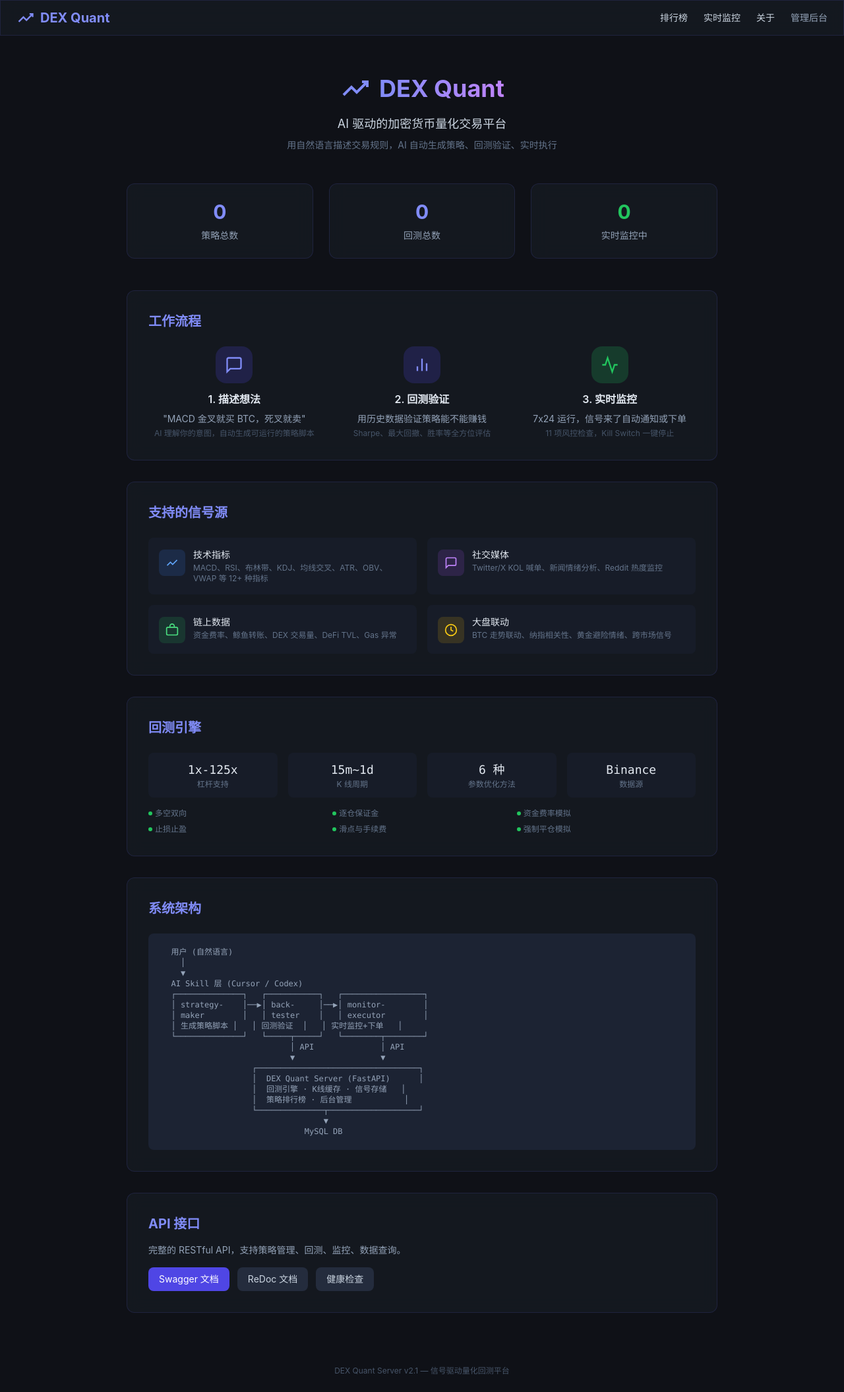
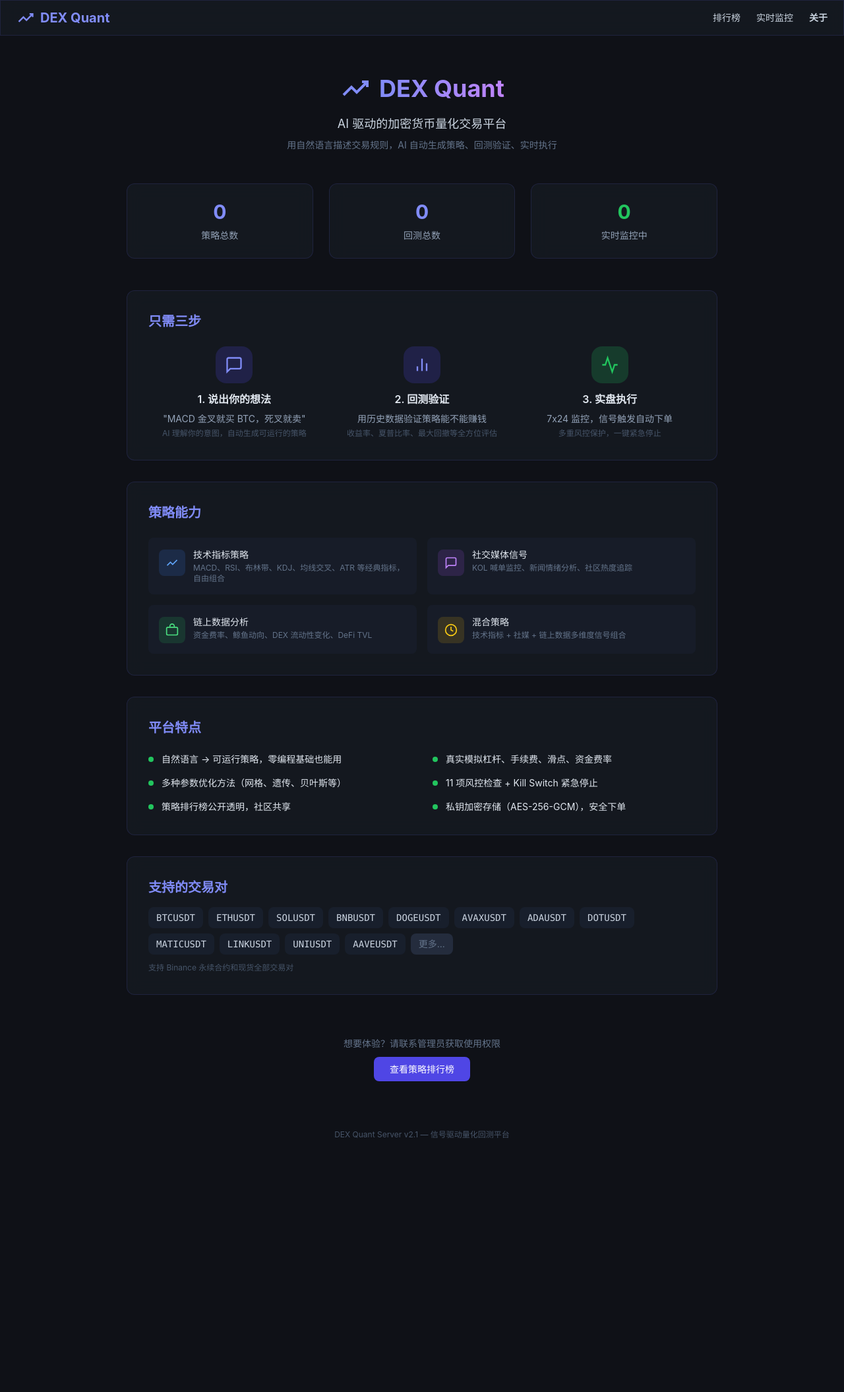
Before and after one commit to miyaosk/dex-quant-server, a FastAPI app: page /about in a window 1280 px wide. Shown: the whole page at 66% size. After the commit the page ends 1725 px from the top, so only its background shows below. Run offline with FastAPI, Linux system fonts and the light colour scheme; parts of the project's set-up code (start-up, migrations or seed data) failed here and were passed over; some libraries are stand-ins or nearby versions.

Commit message:
security: 隐藏内部信息，保护 API 端点
- 介绍页改为纯产品功能展示，移除架构图/API路径/技术细节
- 导航栏隐藏"管理后台"入口（只能手动输 /admin/login）
- /docs、/redoc、/openapi.json 仅管理员登录后可访问
- 未登录访问文档页返回 404

Made-with: Cursor

```diff
--- a/app/main.py
+++ b/app/main.py
@@ -7,9 +7,10 @@ DEX Quant Server — FastAPI 应用入口
 
 from contextlib import asynccontextmanager
 
-from fastapi import FastAPI
+from fastapi import FastAPI, Request
 from fastapi.middleware.cors import CORSMiddleware
 from fastapi.openapi.docs import get_redoc_html, get_swagger_ui_html
+from fastapi.responses import JSONResponse
 from loguru import logger
 
 from app import database
@@ -44,8 +45,15 @@ app = FastAPI(
 )
 
 
+def _is_admin(request: Request) -> bool:
+    token = request.cookies.get("admin_session")
+    return bool(token and admin_web._SESSION_TOKENS.get(token))
+
+
 @app.get("/docs", include_in_schema=False)
-async def custom_swagger_ui():
+async def custom_swagger_ui(request: Request):
+    if not _is_admin(request):
+        return JSONResponse({"detail": "Not Found"}, status_code=404)
     return get_swagger_ui_html(
         openapi_url=app.openapi_url,
         title=app.title + " - Swagger UI",
@@ -55,12 +63,21 @@ async def custom_swagger_ui():
 
 
 @app.get("/redoc", include_in_schema=False)
-async def custom_redoc():
+async def custom_redoc(request: Request):
+    if not _is_admin(request):
+        return JSONResponse({"detail": "Not Found"}, status_code=404)
     return get_redoc_html(
         openapi_url=app.openapi_url,
         title=app.title + " - ReDoc",
         redoc_js_url="https://unpkg.com/redoc@2.1.5/bundles/redoc.standalone.js",
     )
+
+
+@app.get("/openapi.json", include_in_schema=False)
+async def custom_openapi(request: Request):
+    if not _is_admin(request):
+        return JSONResponse({"detail": "Not Found"}, status_code=404)
+    return app.openapi()
 
 app.add_middleware(
     CORSMiddleware,
--- a/app/templates/base.html
+++ b/app/templates/base.html
@@ -58,7 +58,6 @@
             <a href="/" class="text-sm text-slate-300 hover:text-brand-400 transition-colors {% block nav_rank %}{% endblock %}">排行榜</a>
             <a href="/monitors" class="text-sm text-slate-300 hover:text-brand-400 transition-colors {% block nav_monitor %}{% endblock %}">实时监控</a>
             <a href="/about" class="text-sm text-slate-300 hover:text-brand-400 transition-colors {% block nav_about %}{% endblock %}">关于</a>
-            <a href="/admin/" class="text-sm text-slate-400 hover:text-brand-400 transition-colors">管理后台</a>
         </div>
     </nav>
 
--- a/app/templates/public/about.html
+++ b/app/templates/public/about.html
@@ -1,5 +1,6 @@
 {% extends "base.html" %}
 {% block title %}关于平台 - DEX Quant{% endblock %}
+{% block nav_about %}font-semibold text-brand-400{% endblock %}
 
 {% block content %}
 <div class="max-w-4xl mx-auto">
@@ -29,15 +30,15 @@
     </div>
 
     <div class="glass rounded-xl p-8 mb-8">
-        <h2 class="text-xl font-bold mb-6 text-brand-400">工作流程</h2>
+        <h2 class="text-xl font-bold mb-6 text-brand-400">只需三步</h2>
         <div class="grid md:grid-cols-3 gap-6">
             <div class="text-center">
                 <div class="w-14 h-14 rounded-2xl bg-brand-600/20 flex items-center justify-center mx-auto mb-3">
                     <svg class="w-7 h-7 text-brand-400" fill="none" stroke="currentColor" stroke-width="2" viewBox="0 0 24 24"><path d="M21 15a2 2 0 0 1-2 2H7l-4 4V5a2 2 0 0 1 2-2h14a2 2 0 0 1 2 2z"/></svg>
                 </div>
-                <h3 class="font-semibold mb-2">1. 描述想法</h3>
+                <h3 class="font-semibold mb-2">1. 说出你的想法</h3>
                 <p class="text-sm text-slate-400">"MACD 金叉就买 BTC，死叉就卖"</p>
-                <p class="text-xs text-slate-600 mt-1">AI 理解你的意图，自动生成可运行的策略脚本</p>
+                <p class="text-xs text-slate-600 mt-1">AI 理解你的意图，自动生成可运行的策略</p>
             </div>
             <div class="text-center">
                 <div class="w-14 h-14 rounded-2xl bg-brand-600/20 flex items-center justify-center mx-auto mb-3">
@@ -45,29 +46,29 @@
                 </div>
                 <h3 class="font-semibold mb-2">2. 回测验证</h3>
                 <p class="text-sm text-slate-400">用历史数据验证策略能不能赚钱</p>
-                <p class="text-xs text-slate-600 mt-1">Sharpe、最大回撤、胜率等全方位评估</p>
+                <p class="text-xs text-slate-600 mt-1">收益率、夏普比率、最大回撤等全方位评估</p>
             </div>
             <div class="text-center">
                 <div class="w-14 h-14 rounded-2xl bg-profit/20 flex items-center justify-center mx-auto mb-3">
                     <svg class="w-7 h-7 text-profit" fill="none" stroke="currentColor" stroke-width="2" viewBox="0 0 24 24"><path d="M22 12h-4l-3 9L9 3l-3 9H2"/></svg>
                 </div>
-                <h3 class="font-semibold mb-2">3. 实时监控</h3>
-                <p class="text-sm text-slate-400">7x24 运行，信号来了自动通知或下单</p>
-                <p class="text-xs text-slate-600 mt-1">11 项风控检查，Kill Switch 一键停止</p>
+                <h3 class="font-semibold mb-2">3. 实盘执行</h3>
+                <p class="text-sm text-slate-400">7x24 监控，信号触发自动下单</p>
+                <p class="text-xs text-slate-600 mt-1">多重风控保护，一键紧急停止</p>
             </div>
         </div>
     </div>
 
     <div class="glass rounded-xl p-8 mb-8">
-        <h2 class="text-xl font-bold mb-6 text-brand-400">支持的信号源</h2>
+        <h2 class="text-xl font-bold mb-6 text-brand-400">策略能力</h2>
         <div class="grid md:grid-cols-2 gap-4">
             <div class="flex items-start gap-3 p-4 rounded-lg bg-surface-2/50">
                 <div class="w-10 h-10 rounded-lg bg-blue-500/15 flex items-center justify-center flex-shrink-0 mt-0.5">
                     <svg class="w-5 h-5 text-blue-400" fill="none" stroke="currentColor" stroke-width="2" viewBox="0 0 24 24"><path d="M3 17l6-6 4 4 8-8"/></svg>
                 </div>
                 <div>
-                    <h4 class="font-medium text-sm">技术指标</h4>
-                    <p class="text-xs text-slate-500 mt-0.5">MACD、RSI、布林带、KDJ、均线交叉、ATR、OBV、VWAP 等 12+ 种指标</p>
+                    <h4 class="font-medium text-sm">技术指标策略</h4>
+                    <p class="text-xs text-slate-500 mt-0.5">MACD、RSI、布林带、KDJ、均线交叉、ATR 等经典指标，自由组合</p>
                 </div>
             </div>
             <div class="flex items-start gap-3 p-4 rounded-lg bg-surface-2/50">
@@ -75,8 +76,8 @@
                     <svg class="w-5 h-5 text-purple-400" fill="none" stroke="currentColor" stroke-width="2" viewBox="0 0 24 24"><path d="M21 15a2 2 0 0 1-2 2H7l-4 4V5a2 2 0 0 1 2-2h14a2 2 0 0 1 2 2z"/></svg>
                 </div>
                 <div>
-                    <h4 class="font-medium text-sm">社交媒体</h4>
-                    <p class="text-xs text-slate-500 mt-0.5">Twitter/X KOL 喊单、新闻情绪分析、Reddit 热度监控</p>
+                    <h4 class="font-medium text-sm">社交媒体信号</h4>
+                    <p class="text-xs text-slate-500 mt-0.5">KOL 喊单监控、新闻情绪分析、社区热度追踪</p>
                 </div>
             </div>
             <div class="flex items-start gap-3 p-4 rounded-lg bg-surface-2/50">
@@ -84,8 +85,8 @@
                     <svg class="w-5 h-5 text-green-400" fill="none" stroke="currentColor" stroke-width="2" viewBox="0 0 24 24"><rect x="2" y="7" width="20" height="14" rx="2"/><path d="M16 7V5a4 4 0 0 0-8 0v2"/></svg>
                 </div>
                 <div>
-                    <h4 class="font-medium text-sm">链上数据</h4>
-                    <p class="text-xs text-slate-500 mt-0.5">资金费率、鲸鱼转账、DEX 交易量、DeFi TVL、Gas 异常</p>
+                    <h4 class="font-medium text-sm">链上数据分析</h4>
+                    <p class="text-xs text-slate-500 mt-0.5">资金费率、鲸鱼动向、DEX 流动性变化、DeFi TVL</p>
                 </div>
             </div>
             <div class="flex items-start gap-3 p-4 rounded-lg bg-surface-2/50">
@@ -93,77 +94,57 @@
                     <svg class="w-5 h-5 text-yellow-400" fill="none" stroke="currentColor" stroke-width="2" viewBox="0 0 24 24"><circle cx="12" cy="12" r="10"/><path d="M12 6v6l4 2"/></svg>
                 </div>
                 <div>
-                    <h4 class="font-medium text-sm">大盘联动</h4>
-                    <p class="text-xs text-slate-500 mt-0.5">BTC 走势联动、纳指相关性、黄金避险情绪、跨市场信号</p>
+                    <h4 class="font-medium text-sm">混合策略</h4>
+                    <p class="text-xs text-slate-500 mt-0.5">技术指标 + 社媒 + 链上数据多维度信号组合</p>
                 </div>
             </div>
         </div>
     </div>
 
     <div class="glass rounded-xl p-8 mb-8">
-        <h2 class="text-xl font-bold mb-6 text-brand-400">回测引擎</h2>
-        <div class="grid grid-cols-2 md:grid-cols-4 gap-4 text-center text-sm">
-            <div class="p-3 rounded-lg bg-surface-2/50">
-                <div class="font-mono text-lg text-slate-200">1x-125x</div>
-                <div class="text-xs text-slate-500">杠杆支持</div>
+        <h2 class="text-xl font-bold mb-6 text-brand-400">平台特点</h2>
+        <div class="grid md:grid-cols-2 gap-y-4 gap-x-8 text-sm">
+            <div class="flex items-center gap-3">
+                <span class="w-2 h-2 rounded-full bg-profit flex-shrink-0"></span>
+                <span>自然语言 → 可运行策略，零编程基础也能用</span>
             </div>
-            <div class="p-3 rounded-lg bg-surface-2/50">
-                <div class="font-mono text-lg text-slate-200">15m~1d</div>
-                <div class="text-xs text-slate-500">K 线周期</div>
+            <div class="flex items-center gap-3">
+                <span class="w-2 h-2 rounded-full bg-profit flex-shrink-0"></span>
+                <span>真实模拟杠杆、手续费、滑点、资金费率</span>
             </div>
-            <div class="p-3 rounded-lg bg-surface-2/50">
-                <div class="font-mono text-lg text-slate-200">6 种</div>
-                <div class="text-xs text-slate-500">参数优化方法</div>
+            <div class="flex items-center gap-3">
+                <span class="w-2 h-2 rounded-full bg-profit flex-shrink-0"></span>
+                <span>多种参数优化方法（网格、遗传、贝叶斯等）</span>
             </div>
-            <div class="p-3 rounded-lg bg-surface-2/50">
-                <div class="font-mono text-lg text-slate-200">Binance</div>
-                <div class="text-xs text-slate-500">数据源</div>
+            <div class="flex items-center gap-3">
+                <span class="w-2 h-2 rounded-full bg-profit flex-shrink-0"></span>
+                <span>11 项风控检查 + Kill Switch 紧急停止</span>
             </div>
-        </div>
-        <div class="mt-4 grid grid-cols-2 md:grid-cols-3 gap-2 text-xs text-slate-500">
-            <span class="flex items-center gap-1"><span class="w-1.5 h-1.5 rounded-full bg-profit"></span> 多空双向</span>
-            <span class="flex items-center gap-1"><span class="w-1.5 h-1.5 rounded-full bg-profit"></span> 逐仓保证金</span>
-            <span class="flex items-center gap-1"><span class="w-1.5 h-1.5 rounded-full bg-profit"></span> 资金费率模拟</span>
-            <span class="flex items-center gap-1"><span class="w-1.5 h-1.5 rounded-full bg-profit"></span> 止损止盈</span>
-            <span class="flex items-center gap-1"><span class="w-1.5 h-1.5 rounded-full bg-profit"></span> 滑点与手续费</span>
-            <span class="flex items-center gap-1"><span class="w-1.5 h-1.5 rounded-full bg-profit"></span> 强制平仓模拟</span>
+            <div class="flex items-center gap-3">
+                <span class="w-2 h-2 rounded-full bg-profit flex-shrink-0"></span>
+                <span>策略排行榜公开透明，社区共享</span>
+            </div>
+            <div class="flex items-center gap-3">
+                <span class="w-2 h-2 rounded-full bg-profit flex-shrink-0"></span>
+                <span>私钥加密存储（AES-256-GCM），安全下单</span>
+            </div>
         </div>
     </div>
 
     <div class="glass rounded-xl p-8 mb-8">
-        <h2 class="text-xl font-bold mb-6 text-brand-400">系统架构</h2>
-        <div class="font-mono text-xs text-slate-400 bg-surface-2 rounded-lg p-5 overflow-x-auto">
-<pre class="whitespace-pre">
-  用户 (自然语言)
-    │
-    ▼
-  AI Skill 层 (Cursor / Codex)
-  ┌──────────────┐   ┌───────────┐   ┌─────────────────┐
-  │ strategy-    │──▶│ back-     │──▶│ monitor-        │
-  │ maker        │   │ tester    │   │ executor        │
-  │ 生成策略脚本 │   │ 回测验证  │   │ 实时监控+下单   │
-  └──────────────┘   └─────┬─────┘   └────────┬────────┘
-                           │ API              │ API
-                           ▼                  ▼
-                   ┌──────────────────────────────────┐
-                   │  DEX Quant Server (FastAPI)      │
-                   │  回测引擎 · K线缓存 · 信号存储   │
-                   │  策略排行榜 · 后台管理           │
-                   └──────────────┬───────────────────┘
-                                  ▼
-                              MySQL DB
-</pre>
+        <h2 class="text-xl font-bold mb-4 text-brand-400">支持的交易对</h2>
+        <div class="flex flex-wrap gap-2">
+            {% for coin in ["BTC", "ETH", "SOL", "BNB", "DOGE", "AVAX", "ADA", "DOT", "MATIC", "LINK", "UNI", "AAVE"] %}
+            <span class="px-3 py-1.5 rounded-lg bg-surface-2/70 text-sm font-mono text-slate-300">{{ coin }}USDT</span>
+            {% endfor %}
+            <span class="px-3 py-1.5 rounded-lg bg-surface-3 text-sm text-slate-500">更多...</span>
         </div>
+        <p class="text-xs text-slate-600 mt-3">支持 Binance 永续合约和现货全部交易对</p>
     </div>
 
-    <div class="glass rounded-xl p-8 mb-8">
-        <h2 class="text-xl font-bold mb-4 text-brand-400">API 接口</h2>
-        <p class="text-sm text-slate-400 mb-4">完整的 RESTful API，支持策略管理、回测、监控、数据查询。</p>
-        <div class="flex gap-3">
-            <a href="/docs" class="px-4 py-2 bg-brand-600 hover:bg-brand-500 text-white text-sm rounded-lg transition-colors">Swagger 文档</a>
-            <a href="/redoc" class="px-4 py-2 bg-surface-3 hover:bg-surface-2 text-slate-300 text-sm rounded-lg transition-colors">ReDoc 文档</a>
-            <a href="/health" class="px-4 py-2 bg-surface-3 hover:bg-surface-2 text-slate-300 text-sm rounded-lg transition-colors">健康检查</a>
-        </div>
+    <div class="text-center py-8">
+        <p class="text-sm text-slate-500 mb-4">想要体验？请联系管理员获取使用权限</p>
+        <a href="/" class="px-6 py-2.5 bg-brand-600 hover:bg-brand-500 text-white text-sm rounded-lg transition-colors">查看策略排行榜</a>
     </div>
 
 </div>
```
